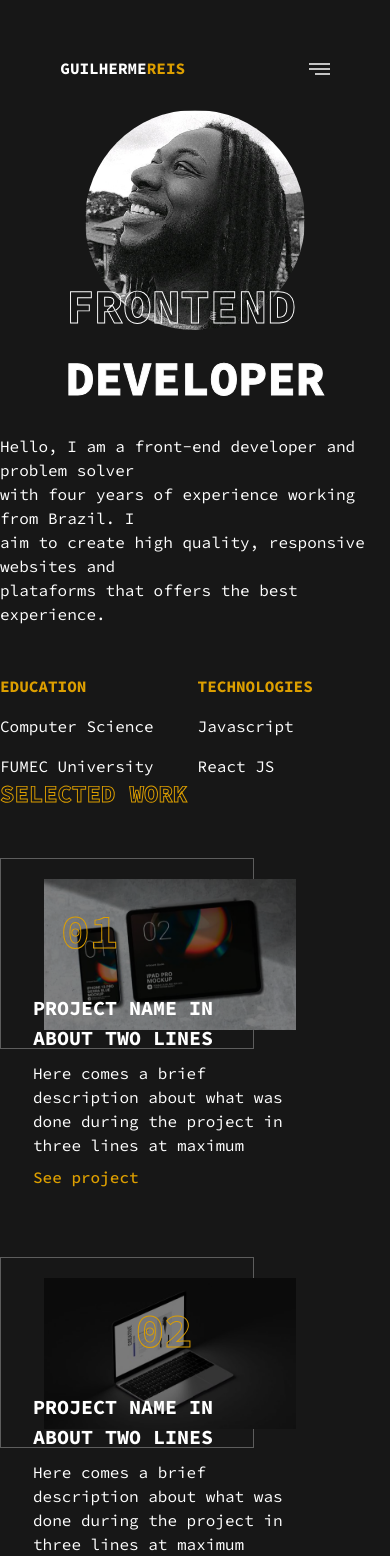
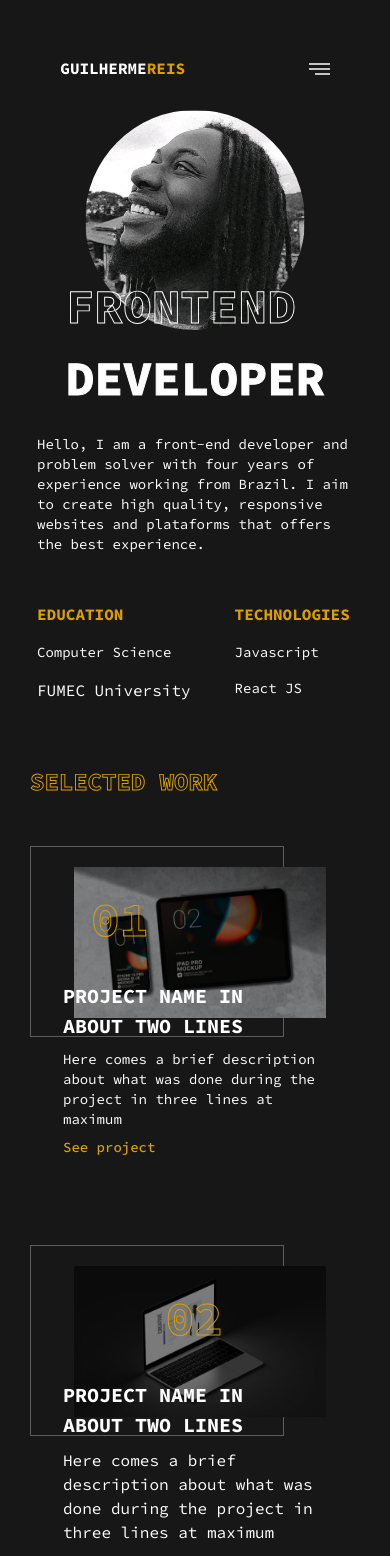
Before and after one commit to Guilherme1067/MyPortio, a React (Vite) app: page / in a window 390 px wide. Shown: the top 1556 px of the page. Built offline with nearby package versions, Linux system fonts and the light colour scheme.

Commit message:
added more mobile screens

```diff
--- a/src/components/Contact.tsx
+++ b/src/components/Contact.tsx
@@ -7,7 +7,7 @@ interface ContactMeContainer {
 
 function ContactMeContainer({ children }: ContactMeContainer) {
   return (
-    <div id="Contact me" className="bg-black-dark flex flex-col gap-10 border-b-[0.5px] border-border-gray pb-[68px] mb-[84px] pt-32 pl-0 sm:pl-44">
+    <div id="Contact me" className="bg-black-dark flex flex-col gap-10 border-b-[0.5px] border-border-gray pb-[68px] mb-[84px] pt-32 pl-[30px] sm:pl-11 ">
       {children}
     </div>
   )
@@ -17,14 +17,14 @@ function ContactMeLeftSide() {
   return (
     <div className="flex gap-2 flex-col">
       < h1 className="jobs text-3xl font-bold" > CONTACT ME</h1 >
-      <p className=" text-white text-sm">Have a project in mind? <br />Reach out to me anytime.</p>
+      <p className=" text-white text-sm sm:text-base">Have a project in mind? <br />Reach out to me anytime.</p>
     </div >
   )
 }
 
 function ContactMeRightSide() {
   return (
-    <div className="flex sm:flex-row flex-col sm:items-center  justify-between gap-12">
+    <div className="flex sm:flex-row flex-col sm:items-center  justify-between gap-12 ">
       <p className=" text-white sm:text-3xl text-xl" >guilherme1067@hotmail.com</p>
       <a href="#About" className="text-yellow hover:animate-pulse font-semibold flex gap-3 items-center cursor-pointer pr-40" title="Back to the Top(Icon to go back up to the first section of the page)" >
         Back to the top
--- a/src/components/Experiences.tsx
+++ b/src/components/Experiences.tsx
@@ -38,10 +38,10 @@ function JobsInfo() {
       {jobs.map(job => {
         return (
           <div className="flex flex-row  border-solid border-b-[0.5px] border-white items-center border-border-gray pb-10 gap-20 ">
-            <span className="text-white">{job.period}</span>
+            <span className="text-white text-sm sm:text-base">{job.period}</span>
             <div >
-              <p className="text-white text-[40px]">{job.name}</p>
-              <span className="text-white">{job.title}</span>
+              <p className="text-white text-[28px]  sm:text-[40px]">{job.name}</p>
+              <span className="text-white text-sm sm:text-base">{job.title}</span>
             </div>
           </div>
         )
@@ -52,7 +52,7 @@ function JobsInfo() {
 
 function ExperiencesContainer({ children }: ExperienceContainerProps) {
   return (
-    <div id="Experiences" className=" bg-black-dark pl-0 sm:pl-44 width-[100vw] ">
+    <div id="Experiences" className=" bg-black-dark pl-[30px] sm:pl-11 width-[100vw] ">
       <div className=" flex flex-col">
         <div className=" flex flex-col sm:flex-row justify-between pr-44">
           {children}
@@ -65,8 +65,8 @@ function ExperiencesContainer({ children }: ExperienceContainerProps) {
 function ExperienceDescription() {
   return (
     <div className="flex gap-2 flex-col pt-16 sm:pt-24">
-      <h1 className="jobs text-3xl font-bold">EXPERIENCES</h1>
-      <p className="text-xl text-white">since 2019, I have helped <br /> many clients build great <br />websites in several<br /> market fields. </p>
+      <h1 className="jobs text-[28px] sm:text-3xl font-bold ">EXPERIENCES</h1>
+      <p className=" text-sm sm:text-xl text-white">since 2019, I have helped <br /> many clients build great <br />websites in several<br /> market fields. </p>
     </div>
   )
 }
--- a/src/components/Info.tsx
+++ b/src/components/Info.tsx
@@ -35,23 +35,23 @@ function DescriptionContainer({ children }: InfoContainerProps) {
 }
 
 function Description() {
-  return <p className=' text-white mt-12 sm:mt-0'>Hello, I am a front-end developer and problem solver <br /> with four years of experience working from Brazil.
-    I <br /> aim to create high quality, responsive websites and <br />plataforms that offers the best experience. </p>
+  return <p className=' text-white w-[316px] sm:w-[628px] mt-12 sm:mt-0 text-sm sm:text-base '>Hello, I am a front-end developer and problem solver  with four years of experience working from Brazil.
+    I aim to create high quality, responsive websites and plataforms that offers the best experience. </p>
 
 }
 function Education() {
   return (
-    <div className='flex gap-11  sm:gap-16 sm:flex-row'>
+    <div className='flex gap-11 sm:gap-16 sm:flex-row '>
       <div className='flex flex-col gap-4'>
         <p className='text-yellow font-bold'>EDUCATION</p>
-        <p className='text-white'>Computer Science</p>
+        <p className='text-white text-sm sm:text-base'>Computer Science</p>
         <p className='text-white'>FUMEC University</p>
       </div>
 
       <div className='flex flex-col gap-4'>
         <p className='text-yellow font-bold'>TECHNOLOGIES</p>
-        <p className='text-white'>Javascript</p>
-        <p className='text-white'>React JS</p>
+        <p className='text-white text-sm sm:text-base'>Javascript</p>
+        <p className='text-white text-sm sm:text-base'>React JS</p>
       </div>
     </div>
   )
--- a/src/components/Works.tsx
+++ b/src/components/Works.tsx
@@ -35,8 +35,8 @@ function LeftSideProjectBox({ src, number, name, description, link }: ProjectBox
       <span className='absolute left-[60px] top-[48px] font-extrabold text-5xl jobs'>{number}</span>
       <div className='relative  top-[134px] left-[32px] sm:left-[498px] md:top-[100px]  flex flex-col gap-2'>
         <p className='font-bold text-[20px] sm:text-[40px] max-w-[250px] sm:max-w-[360px] text-white '>{name}</p>
-        <span className='text-base max-w-[345px] text-white '>{description}</span>
-        <a href="#" className='text-yellow text-base font-medium'>See project</a>
+        <span className='text-sm sm:text-base max-w-[345px] text-white '>{description}</span>
+        <a href="#" className='text-yellow text-sm sm:text-base font-medium'>See project</a>
       </div>
     </div>
   )
@@ -44,16 +44,15 @@ function LeftSideProjectBox({ src, number, name, description, link }: ProjectBox
 
 function WorksContainer({ children }: WorksContainerProps) {
   return (
-    <div id="Works" className='flex flex-col mb-16 gap-12 md:pt-20 md:px-44 sm:p-0  '>
+    <div id="Works" className='flex flex-col mb-16 gap-12 pt-16 sm:pt-20 md:px-44 sm:p-0 items sm:pl-0 pl-[30px] '>
       {children}
     </div>
   )
 }
 
 function SectionTitle() {
-  return <p className='jobs font-extrabold text-2xl'>SELECTED WORK</p>
+  return <p className='jobs font-extrabold text-2xl sm:text-2xl'>SELECTED WORK</p>
 }
-
 export function Works() {
   return (
     <WorksContainer >
```
